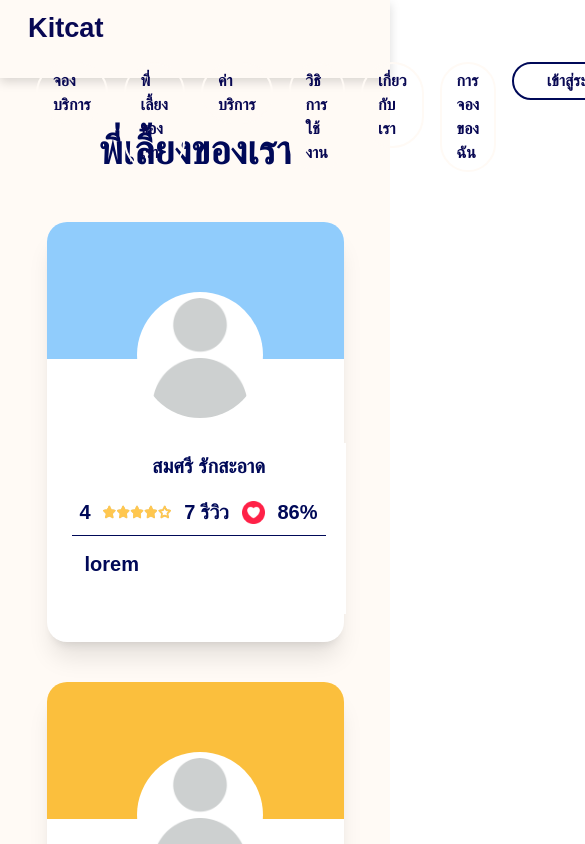
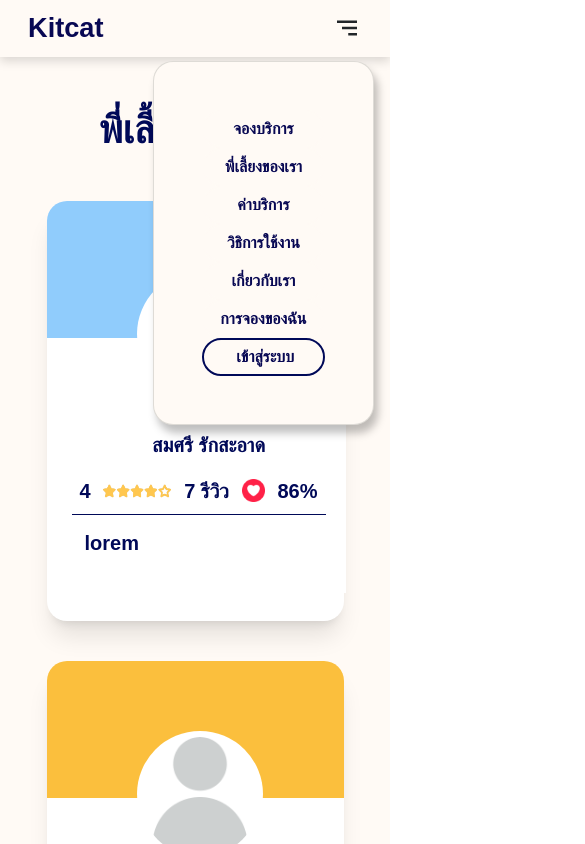
Before and after one commit to thanatat64/kmitl-kitcat, a Next.js app: page /catsitters in a window 390 px wide. Shown: the top 844 px of the page, 585 px wide, since content can reach past the window. Built offline with nearby package versions, Linux system fonts and the light colour scheme; a web font is replaced by a local one.

Commit message:
navbar , accordion responsive done

```diff
--- a/components/navigation/NavigationBar.css
+++ b/components/navigation/NavigationBar.css
@@ -83,3 +83,32 @@ li a.logIn::before {
 li a.logIn:hover::before {
     opacity: 1;
 }
+.menu-icon{
+    display:none;
+}
+@media (max-width:1208px){
+    .menu-icon{
+        display: block;
+    }
+    .h-menu{
+        position:absolute;
+        top:4rem;
+        right: 1rem;
+        background: var(--white-cream);
+        display: flex;
+        flex-direction:column;
+        font-weight: 500;
+        gap: 0rem;
+        padding: 3rem;
+        border-radius: 20px;
+        box-shadow:4px 8px 8px  rgba(0, 0, 0, 0.253);
+        z-index:2;
+        text-align: center;
+        border:1px solid rgba(207, 206, 200, 0.692);
+    }
+    .navbar ul li a{
+        padding:5px 15px 5px;
+        margin: 0rem ;
+    }
+
+}
--- a/components/navigation/NavigationBar.tsx
+++ b/components/navigation/NavigationBar.tsx
@@ -3,11 +3,19 @@
 import './NavigationBar.css';
 import React, { useState } from 'react';
 import Link from 'next/link';
+import { BiMenuAltRight } from 'react-icons/bi'
+import OutsideClickHandler from "react-outside-click-handler";
 
 interface NavigationBarProps { }
 
 const NavigationBar: React.FC<NavigationBarProps> = ({ }) => {
   const [activeItem, setActiveItem] = useState<string>('');
+  const [menuOpened, setMenuOpened] = useState(false);
+  const getMenuStyles = (menuOpened:boolean) => {
+      if (document.documentElement.clientWidth <= 100 && !menuOpened) {
+          return "hidden"
+      }
+  }
 
   const handleItemClick = (item: string) => {
     setActiveItem(item);
@@ -23,7 +31,9 @@ const NavigationBar: React.FC<NavigationBarProps> = ({ }) => {
         <Link href="/" className={`title ${isItemActive('/')}`} onClick={() => handleItemClick('/')}>
           Kitcat
         </Link>
-        <ul>
+        <OutsideClickHandler onOutsideClick={() => setMenuOpened(false)}>
+          <div className={`visible ${getMenuStyles(menuOpened)}` }>
+          <ul className='h-menu'>
             <li>
               <Link href="/booking" className={isItemActive('/booking')} onClick={() => handleItemClick('/booking')}>
                 จองบริการ
@@ -61,6 +71,12 @@ const NavigationBar: React.FC<NavigationBarProps> = ({ }) => {
             </li>
           </ul>
           </div>
+        </OutsideClickHandler>
+
+        <div className='menu-icon' onClick={(() => setMenuOpened((prev) => !prev))}>
+          <BiMenuAltRight size={30} />
+        </div>
+      </div>
     </nav>
   );
 };
--- a/components/pages/home/accordions/Accordion.tsx
+++ b/components/pages/home/accordions/Accordion.tsx
@@ -30,7 +30,7 @@ const Accordion =()=> {
                 <div className="d-flex flex-column justify-content-center align-item-center p-4 ">
 
                     {/*accordion1 */}
-                    <div className='p-4 pb-2 text-center'>
+                    <div className='p-4 pb-2 text-center justify-center'>
                         <div>
                             <div onClick={() => handleSetIndex(Data[0].id)} className="d-flex justify-content-between pb-4 decoBorder">
                                 <div className='d-flex fontT'>
@@ -41,7 +41,8 @@ const Accordion =()=> {
                                 </div>
                             </div>
 
-                            {Index === Data[0].id && <div className="d-flex flex-row justify-content-between pt-4 pb-4 gap">
+                            {/* บรรทัดที่45ใส่justifyไรกเดูไม่เกิดไรขึ้น ตัวแต่งในclassNameถ้าเป็นคำเฉพาะห้ามแก้เด็ดขาด */}
+                            {Index === Data[0].id && <div className="d-flex flex-col justify-between lg:flex-row pt-4 pb-4 gap ">
                                 <div className='wth d-flex flex-column'>
                                     <div className={Data[0].id}>
                                         <div className="tab"></div>
@@ -90,7 +91,8 @@ const Accordion =()=> {
                                 </div>
                             </div>
 
-                            {Index === Data[1].id && <div className="d-flex flex-row justify-content-between pt-4 pb-4 gap">
+                            {/* บรรทัดที่45ใส่justifyไรกเดูไม่เกิดไรขึ้น ตัวแต่งในclassNameถ้าเป็นคำเฉพาะห้ามแก้เด็ดขาด */}
+                            {Index === Data[1].id && <div className="d-flex flex-col justify-between lg:flex-row pt-4 pb-4 gap ">
                                 <div className='wth d-flex flex-column'>
                                     <div className={Data[1].id}>
                                         <div className="tab"></div>
@@ -131,7 +133,7 @@ const Accordion =()=> {
                     {/*accordion3 */}
                     <div className='p-4 pb-2 text-center'>
                         <div>
-                            <div onClick={() => handleSetIndex(Data[2].id)} className="d-flex justify-content-between pb-4 decoBorder">
+                            <div onClick={() => handleSetIndex(Data[2].id)} className="d-flex flex-col justify-between lg:flex-row pt-4 pb-4 gap ">
                                 <div className='d-flex fontT'>
                                     <div className={Data[2].id}>{Data[2].question}</div>
                                 </div>
@@ -140,7 +142,8 @@ const Accordion =()=> {
                                 </div>
                             </div>
 
-                            {Index === Data[2].id && <div className="d-flex flex-row justify-content-between pt-4 pb-4 gap">
+                            {/* บรรทัดที่45ใส่justifyไรกเดูไม่เกิดไรขึ้น ตัวแต่งในclassNameถ้าเป็นคำเฉพาะห้ามแก้เด็ดขาด */}
+                            {Index === Data[2].id && <div className="d-flex flex-col justify-between lg:flex-row pt-4 pb-4 gap ">
                                 <div className='wth d-flex flex-column'>
                                     <div className={Data[2].id}>
                                         <div className="tab"></div>
--- a/components/pages/home/banners/BannerBottom.tsx
+++ b/components/pages/home/banners/BannerBottom.tsx
@@ -1,4 +1,3 @@
-import "./BannerBottom.css";
 import "bootstrap/dist/css/bootstrap.css";
 import Image from "next/image";
 import catBottomBg from "../../../../public/image/cat-bottom-bg.svg";
--- a/package.json
+++ b/package.json
@@ -13,6 +13,7 @@
     "@types/node": "20.6.2",
     "@types/react": "18.2.22",
     "@types/react-dom": "18.2.7",
+    "@types/react-outside-click-handler": "^1.3.1",
     "bootstrap": "^5.3.2",
     "cookie": "^0.5.0",
     "eslint": "8.49.0",
@@ -25,6 +26,7 @@
     "react-dom": "18.2.0",
     "react-icons": "^4.11.0",
     "react-modal": "^3.16.1",
+    "react-outside-click-handler": "^1.3.0",
     "sqlite3": "^5.1.6",
     "sweetalert2": "^11.7.31",
     "typescript": "5.2.2"
```
Also changed, not shown: components/pages/home/accordions/Accordion.css (+10 -0 lines), 2 other files (tests, documents, lock files or other folders). Lines whose indentation alone changed are shown as unchanged.
